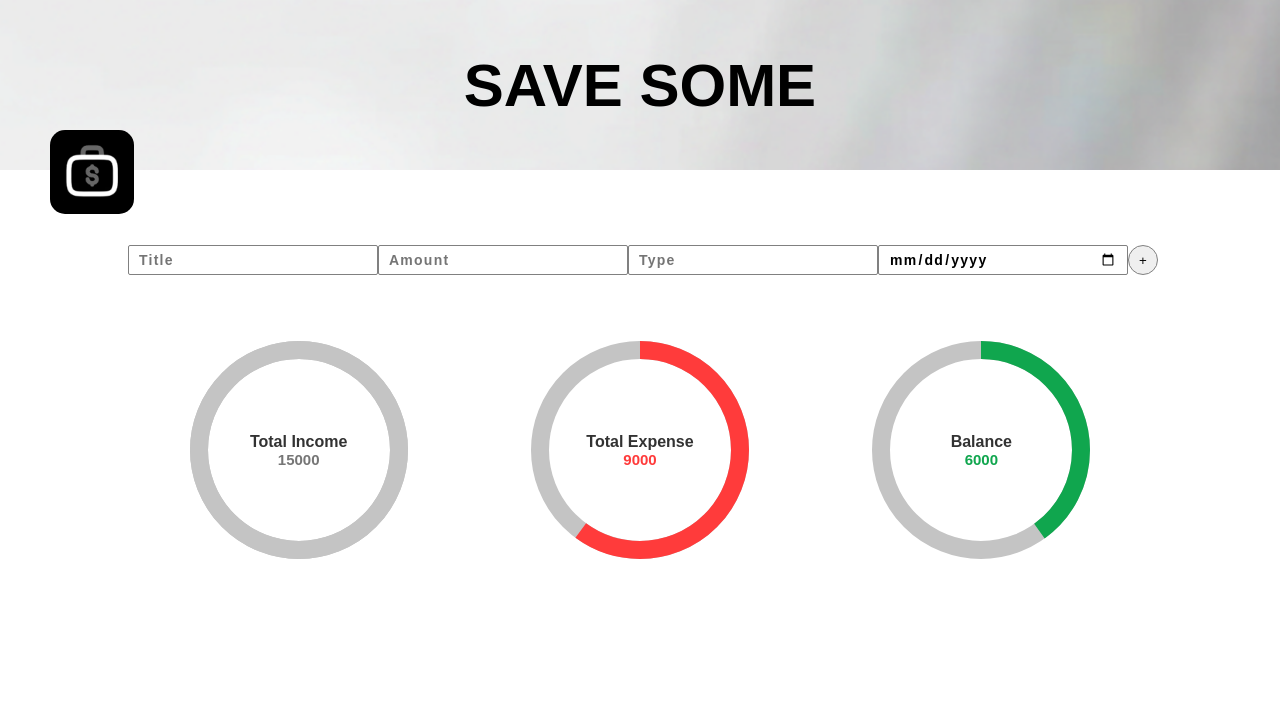
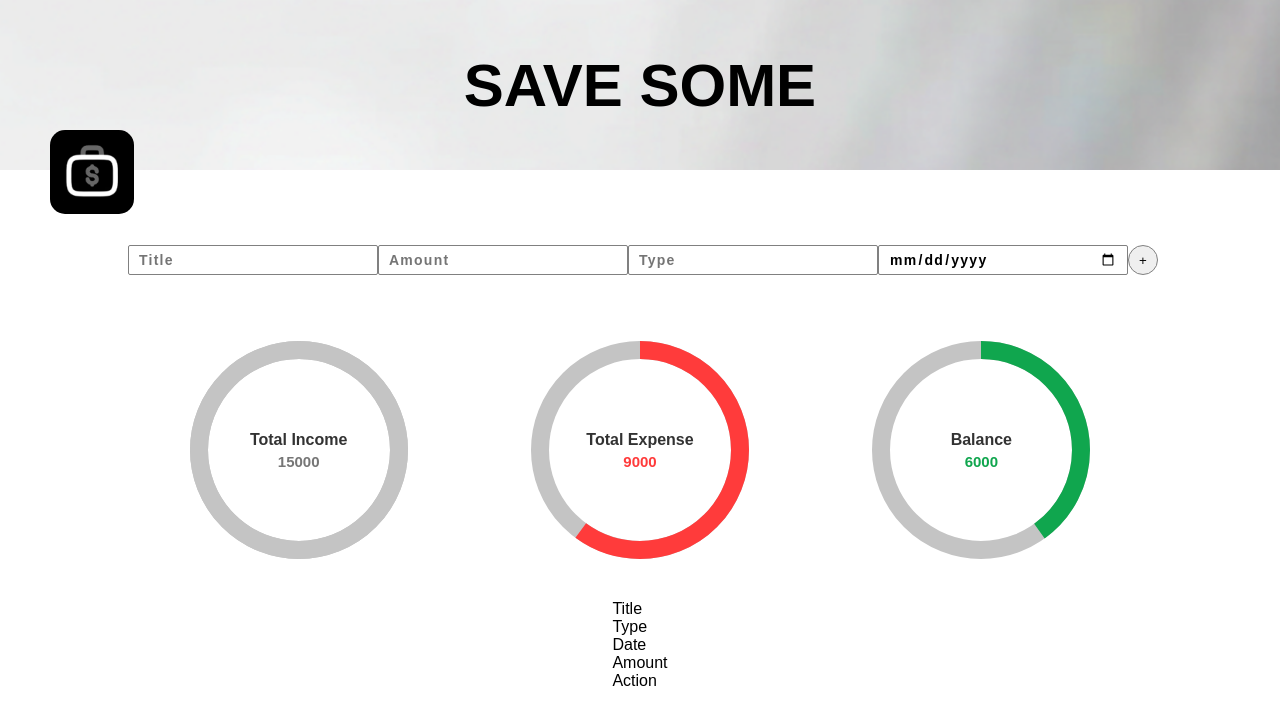
Before and after one commit to chaithanya-9/expense-tracker, a React (Vite) app: page /expense-tracker/dashboard in a window 1280 px wide. Shown: the top 724 px of the page. Built offline with nearby package versions, Linux system fonts and the light colour scheme.

Commit message:
Create TransactionTable and TransactionRow components for dashboard

```diff
--- a/src/components/Hero.jsx
+++ b/src/components/Hero.jsx
@@ -1,5 +1,6 @@
 import HeroHeader from "./HeroHeader";
 import StatCircle from "./StatCirlce";
+import TransactionTable from "./TransactionTable";
 
 function Hero() {
     return (
@@ -28,6 +29,7 @@ function Hero() {
                     percentage={40}
                 />
             </div>
+            <TransactionTable />
         </div>
     );
 };
--- /dev/null
+++ b/src/components/TransactionRow.jsx
@@ -0,0 +1,15 @@
+function TransactionRow({ title, type, date, amount }) {
+    return (
+        <div className="table-row">
+            <div>{title}</div>
+            <div>{type}</div>
+            <div>{date}</div>
+            <div className={type === "Expense" ? "amount-expense" : "amount-income"}>{amount}</div>
+            <div>
+                <button className="delete-btn">del</button>
+            </div>
+        </div>
+    );
+};
+
+export default TransactionRow;
--- /dev/null
+++ b/src/components/TransactionTable.jsx
@@ -0,0 +1,44 @@
+import TransactionRow from "./TransactionRow";
+
+function TransactionTable() {
+
+    const transactions = [
+        {
+            id: 1,
+            title: "Salary",
+            type: "Income",
+            date: "02-01-2026",
+            amount: 15000,
+        },
+        {
+            id: 2,
+            title: "Rent",
+            type: "Expense",
+            date: "20-01-2026",
+            amount: 9000,
+        },
+    ];
+
+    return (
+        <div className="transaction-table">
+            <div className="table-header">
+                <div>Title</div>
+                <div>Type</div>
+                <div>Date</div>
+                <div>Amount</div>
+                <div>Action</div>
+            </div>
+            {transactions.map((txn) => {
+                <TransactionRow
+                    id={txn.id}
+                    title={txn.title}
+                    type={txn.type}
+                    date={txn.date}
+                    amount={txn.amount}
+                />
+            })}
+        </div>
+    );
+};
+
+export default TransactionTable;
--- a/src/css/dashboard.css
+++ b/src/css/dashboard.css
@@ -99,6 +99,7 @@
     color: black;
     opacity: 0.8;
     font-weight: bold;
+    margin-bottom: 4px;
 }
 
 .value-text {
```
